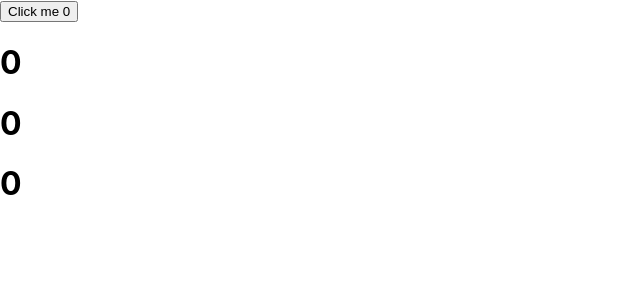
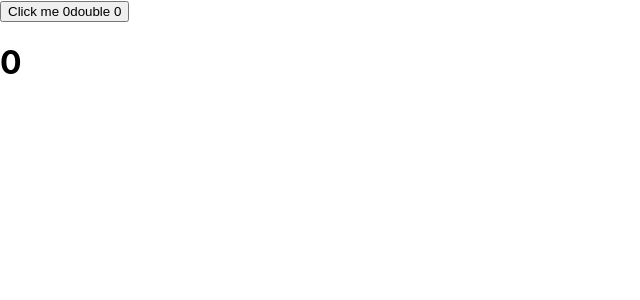
Before and after one commit to owlcity/ReactHooks, a React app: page / in a window 1280 px wide. Shown: the top 300 px of the page, without its empty margins (0-640 px from the left). Built offline with nearby package versions, Linux system fonts and the light colour scheme.

Commit message:
useMemo useCallback

```diff
--- a/src/App.js
+++ b/src/App.js
@@ -1,49 +1,53 @@
-import React, { useState, createContext, Component, useContext } from 'react';
+import React, { useState, Component, useMemo, memo, useCallback } from 'react';
 import './App.css';
 
-const CountContext = createContext()
 
-class Foo extends Component {
-  render () {
-    return (
-      <CountContext.Consumer>
-        {
-          count => <h1>{count}</h1>
-        }
-      </CountContext.Consumer>
-    )
-  }
-}
-class Bar extends Component {
-  static contextType = CountContext
-  render () {
-    const count = this.context
-    console.log(this);
-    return (
-      <h1>{count}</h1>
-    )
-  }
-}
 
-function Counter () {
-  const count = useContext(CountContext)
-  return (
-    <h1>{count}</h1>
-  )
-}
-
+// function Counter (props) {
+//   return (
+//     <h1>{props.count}</h1>
+//   )
+// }
+// memo
+const Counter = memo(function Counter(props) {
+   console.log('Counter render');
+   return (
+    <h1 onClick={props.onClick}>{props.count}</h1>
+   )
+})
 function App (props) {
   const [count, setCount] = useState(0)
+  const double = useMemo(() => {
+    return count * 2
+  }, [count === 3]) // 第二个参数类似于useEffect 第二个参数
+
+  // const half = useMemo(() => {
+  //   return count / 2
+  // }, [double])
+  // useMemo //渲染期间执行
+  // useEffect //执行副作用，所以在组件渲染后执行
+
+  // const onClick = () => {
+  //   console.log('click');
+  // }
+  // useMemo(() => fn) 等价于
+  // useCallback(fn)
+  // const onClick = useMemo(() => {
+  //   return () => {
+  //     console.log('click');
+  //   }
+  // }, [])
+  const onClick = useCallback(() => {
+    console.log('click');
+  }, [double])
   return (
     <div>
       <button onClick={() => {setCount(count+1)}}>
         Click me {count}
+        double {double}
       </button>
-      <CountContext.Provider value={count}>
-         <Foo />
-         <Bar />
-         <Counter />
-      </CountContext.Provider>
+
+      <Counter count={double} onClick={onClick} />
     </div>
   )
 }
```
